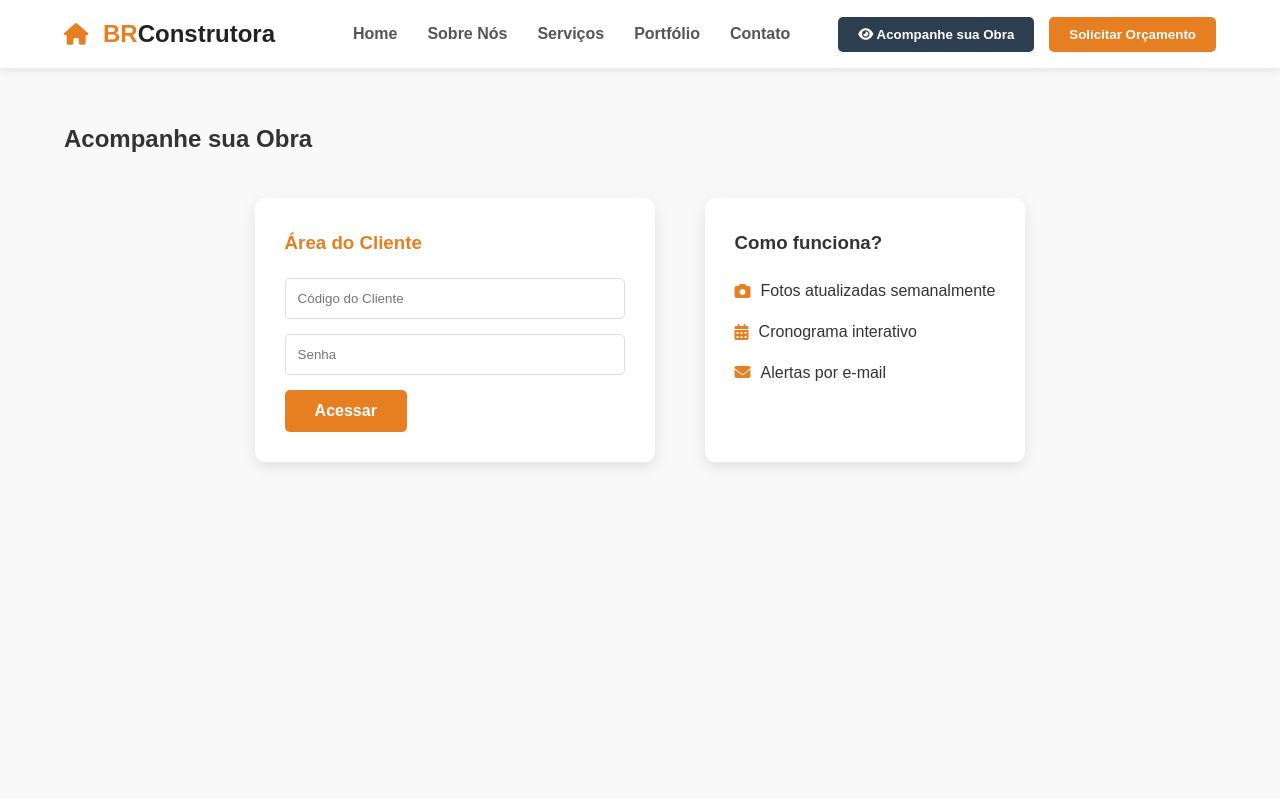
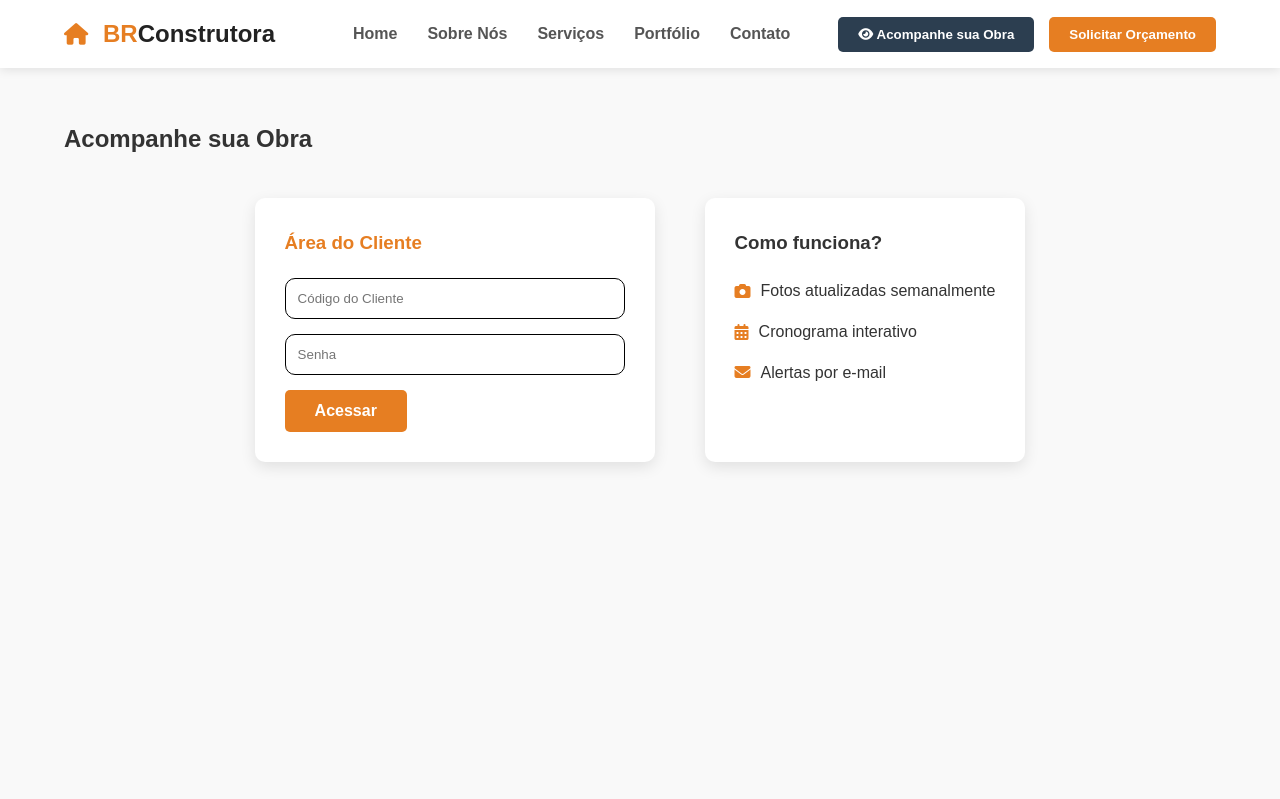
Before and after one commit to pedrohmsimoes/task-manager-construcao, a Python web app: template templates/acompanhe.html in a window 1280 px wide. Shown: the top 799 px of the page. Run offline with Jinja, Linux system fonts and the light colour scheme; the template is opened without the code that fills it, so the values that code supplies are empty.

Commit message:
organizaçao de pastas

```diff
--- /dev/null
+++ b/backend/app.py
@@ -0,0 +1,3 @@
+from flask import Flask
+
+app = Flask(__name__)
--- /dev/null
+++ b/backend/requirements.txt
@@ -0,0 +1,4 @@
+Flask==2.3.0
+pillow==10.2.0
+Flask-SocketIO==5.3.6
+Flask-SQLAlchemy==3.1.1
--- a/templates/style.css
+++ b/static/css/style.css
@@ -408,8 +408,8 @@ footer .container {
     width: 100%;
     padding: 12px;
     margin-bottom: 15px;
-    border: 1px solid #ddd;
-    border-radius: 5px;
+    border: 1px solid #000000;
+    border-radius: 10px;
 }
 
 .info-obra {
```
Also changed, not shown: README.md.
